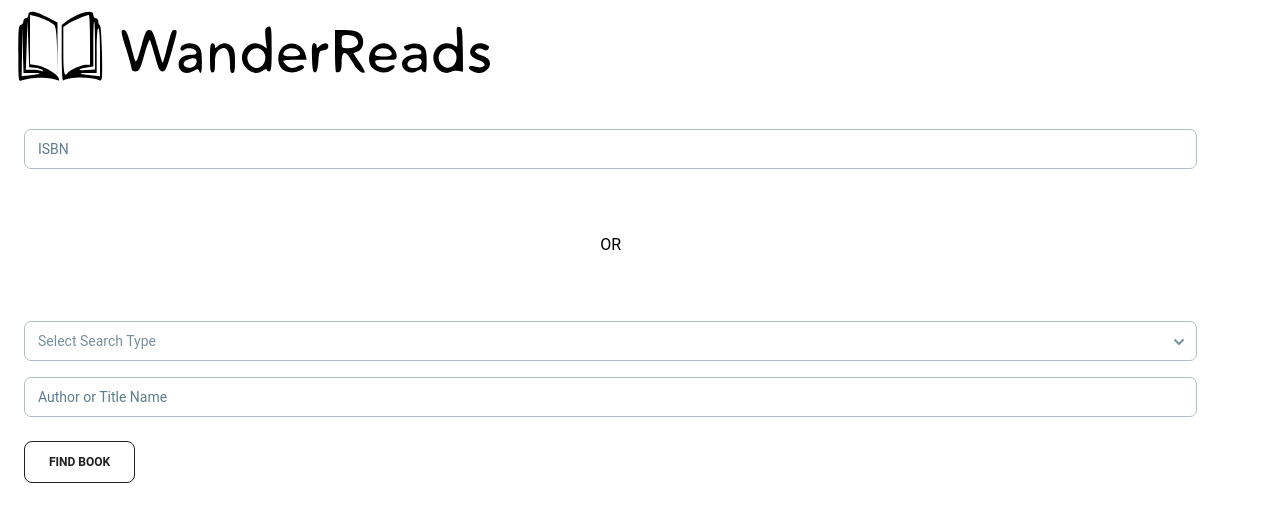
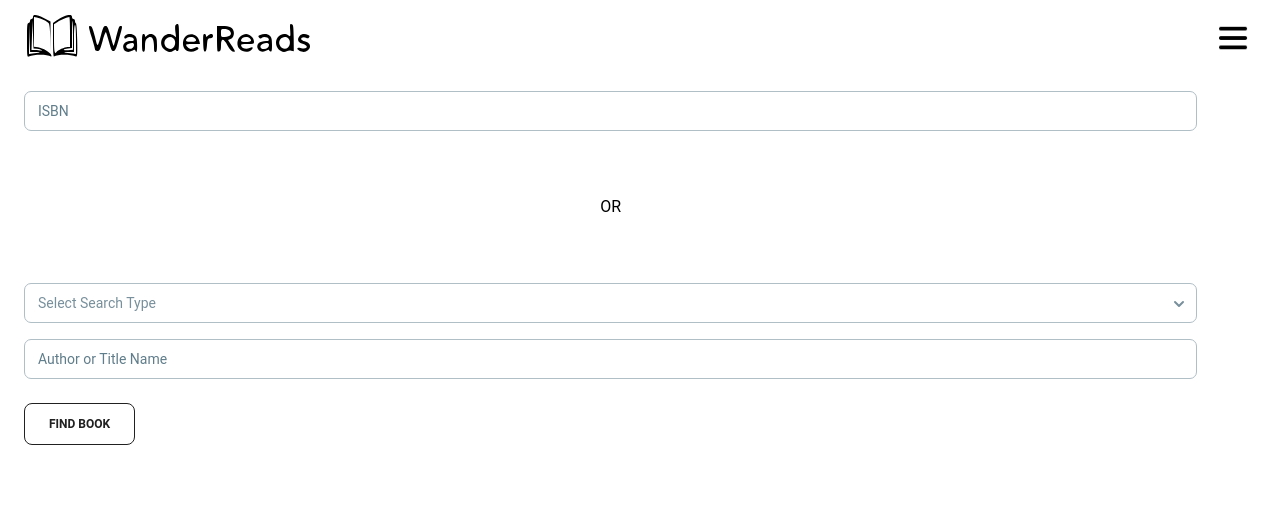
Before and after one commit to espressoGoddess/wander_reads, a Next.js app: page / in a window 1280 px wide. Shown: the top 522 px of the page. Built offline with nearby package versions, Linux system fonts and the light colour scheme.

Commit message:
Create navigation menu and update logo size and spacing

```diff
--- /dev/null
+++ b/components/Nav.tsx
@@ -0,0 +1,37 @@
+import {
+  Menu,
+  MenuHandler,
+  MenuList,
+  MenuItem,
+  Button,
+} from "@material-tailwind/react";
+import menuIcon from "../public/menu.png";
+import Image from "next/image";
+import { useRouter } from "next/router";
+
+export function Nav() {
+  const router = useRouter();
+  return (
+    <Menu>
+      <MenuHandler>
+        <Button variant="text">
+          <Image
+            alt="hamburger menu icon"
+            src={menuIcon}
+            width={30}
+            height={30}
+          />
+        </Button>
+      </MenuHandler>
+      <MenuList>
+        <MenuItem onClick={() => router.push("/")}>Add a book</MenuItem>
+        <MenuItem onClick={() => router.push("/bookshelf/already-read")}>
+          Already Read Bookshelf
+        </MenuItem>
+        <MenuItem onClick={() => router.push("/bookshelf/want-to-read")}>
+          Want to Read Bookshelf
+        </MenuItem>
+      </MenuList>
+    </Menu>
+  );
+}
--- a/components/Shelf.tsx
+++ b/components/Shelf.tsx
@@ -25,5 +25,13 @@ export default function Shelf({ books }) {
       />
     </button>
   ));
-  return <section>{formattedBooks.length ? formattedBooks : null}</section>;
+  return (
+    <section>
+      {formattedBooks.length ? (
+        formattedBooks
+      ) : (
+        <p>You don't have any books on this shelf yet.</p>
+      )}
+    </section>
+  );
 }
--- a/components/layout.tsx
+++ b/components/layout.tsx
@@ -1,20 +1,17 @@
 import Image from "next/image";
 import { useRouter } from "next/router";
 import logo from "../public/logo.svg";
+import { Nav } from "./Nav";
 
 export default function Layout({ children }) {
   const router = useRouter();
   return (
     <>
-      <header>
-        <button onClick={() => router.push("/")}>
-          <Image
-            src={logo}
-            alt={"wander reads logo"}
-            width={500}
-            height={100}
-          />
+      <header className="flex justify-between m-2">
+        <button className="ml-2" onClick={() => router.push("/")}>
+          <Image src={logo} alt={"wander reads logo"} width={300} height={75} />
         </button>
+        <Nav />
       </header>
       {children}
     </>
--- a/pages/add-book.tsx
+++ b/pages/add-book.tsx
@@ -7,7 +7,7 @@ import Book from "@/components/Book";
 export default function AddBook() {
   const [shelf, setShelf] = useState(null);
   const [book] = useContext(BookContext);
-  const [sliderValue, setSliderValue] = useState(50);
+  const [rating, setRating] = useState(50);
   const [review, setReview] = useState("");
 
   const handleSubmit = () => {
@@ -46,15 +46,15 @@ export default function AddBook() {
                 <h2 className="mb-4">What would you rate this book?</h2>
                 <Slider
                   size="sm"
-                  defaultValue={50}
-                  value={sliderValue}
+                  // defaultValue={50}
+                  value={rating}
                   onChange={(e) => {
-                    setSliderValue(parseInt(e.target.value));
+                    setRating(parseInt(e.target.value));
                   }}
                   className="mb-8"
                 />
               </div>
-              <p>{Math.round(sliderValue / 10)}</p>
+              <p>{Math.round(rating / 10)}</p>
             </div>
             <Textarea
               value={review}
@@ -68,7 +68,7 @@ export default function AddBook() {
           variant="outlined"
           ripple={true}
           type="submit"
-          disabled={!shelf}
+          disabled={!shelf || (shelf === "already" && !review) || !rating}
         >
           Add book
         </Button>
```
Also changed, not shown: public/menu.png (added).
